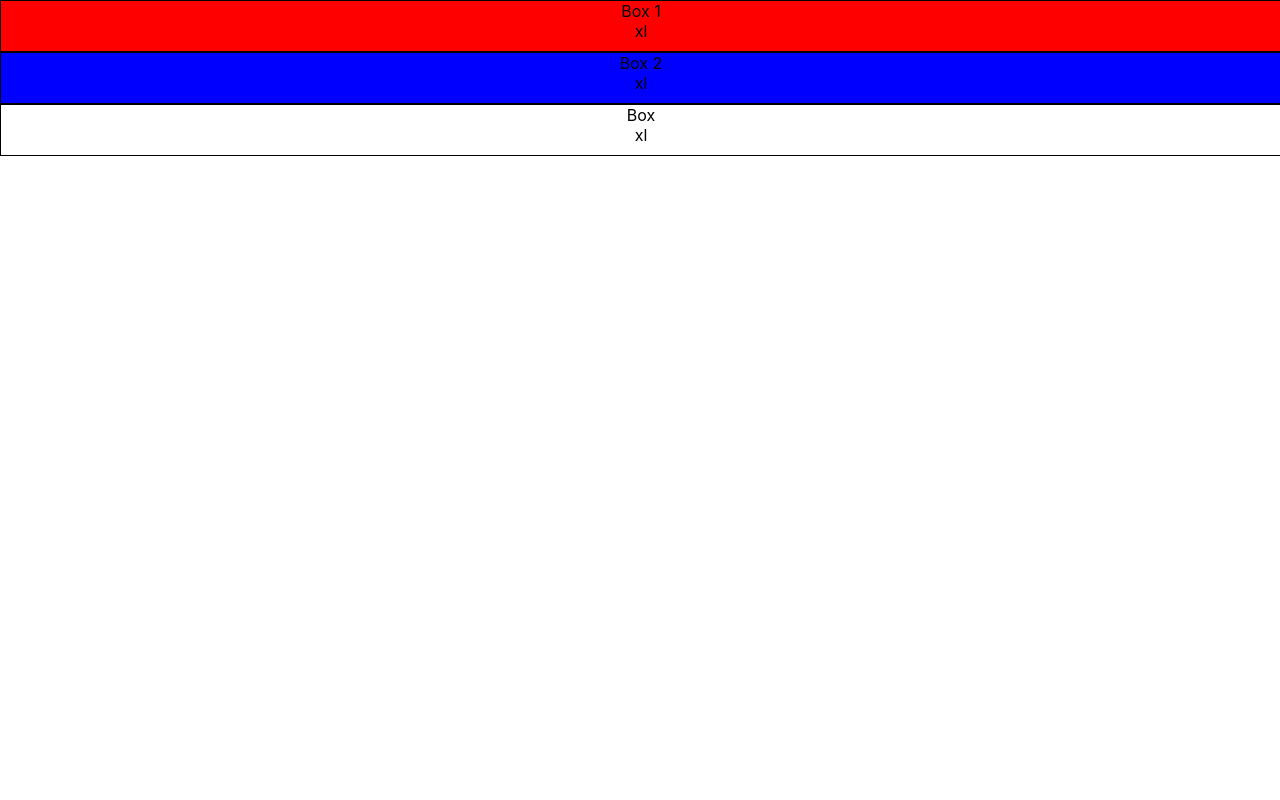
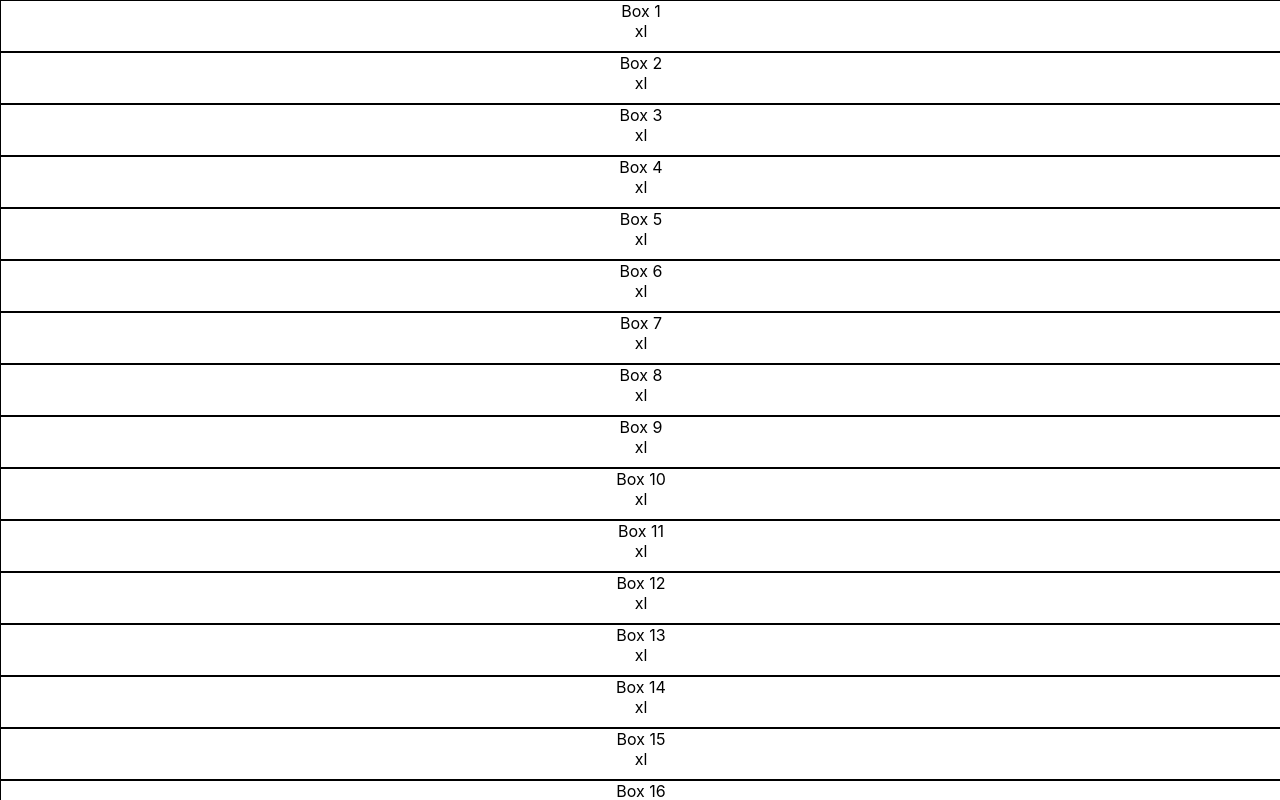
Before and after one commit to unicorn-com/reactive2019-example, a React (Create React App) app: page / in a window 1280 px wide. Shown: the top 800 px of the page. Built offline with nearby package versions, Linux system fonts and the light colour scheme.

Commit message:
box generation added

```diff
--- a/src/App.js
+++ b/src/App.js
@@ -18,7 +18,25 @@ function Box(props) {
   return <div style={style}>{text}<br/>{screenSize}</div>
 }
 
+function _generateBoxes(count) {
+  let a = new Array(count);
+  for(let i=0; i < count; i++) {
+    a[i] = (<Box>{`Box ${i+1}`}</Box>);
+  }
+  return React.Children.toArray(a);
+}
+
 function App() {
+  return (
+    <div className="App">
+      <ScreenSizeProvider>
+      {_generateBoxes(1000)}
+      </ScreenSizeProvider>
+    </div>
+  );
+}
+
+function App2() {
   return (
     <div className="App">
       <ScreenSizeProvider>
```
